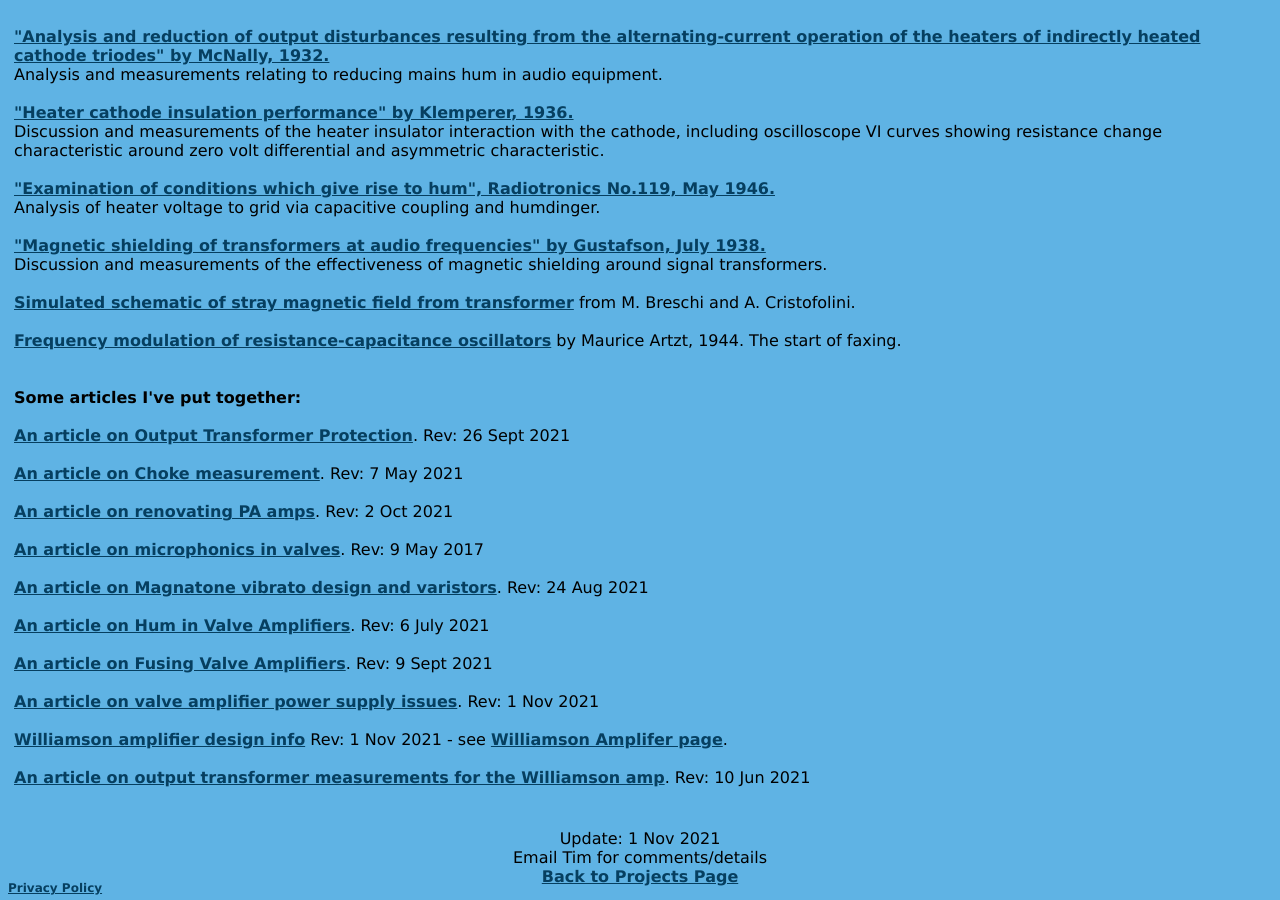
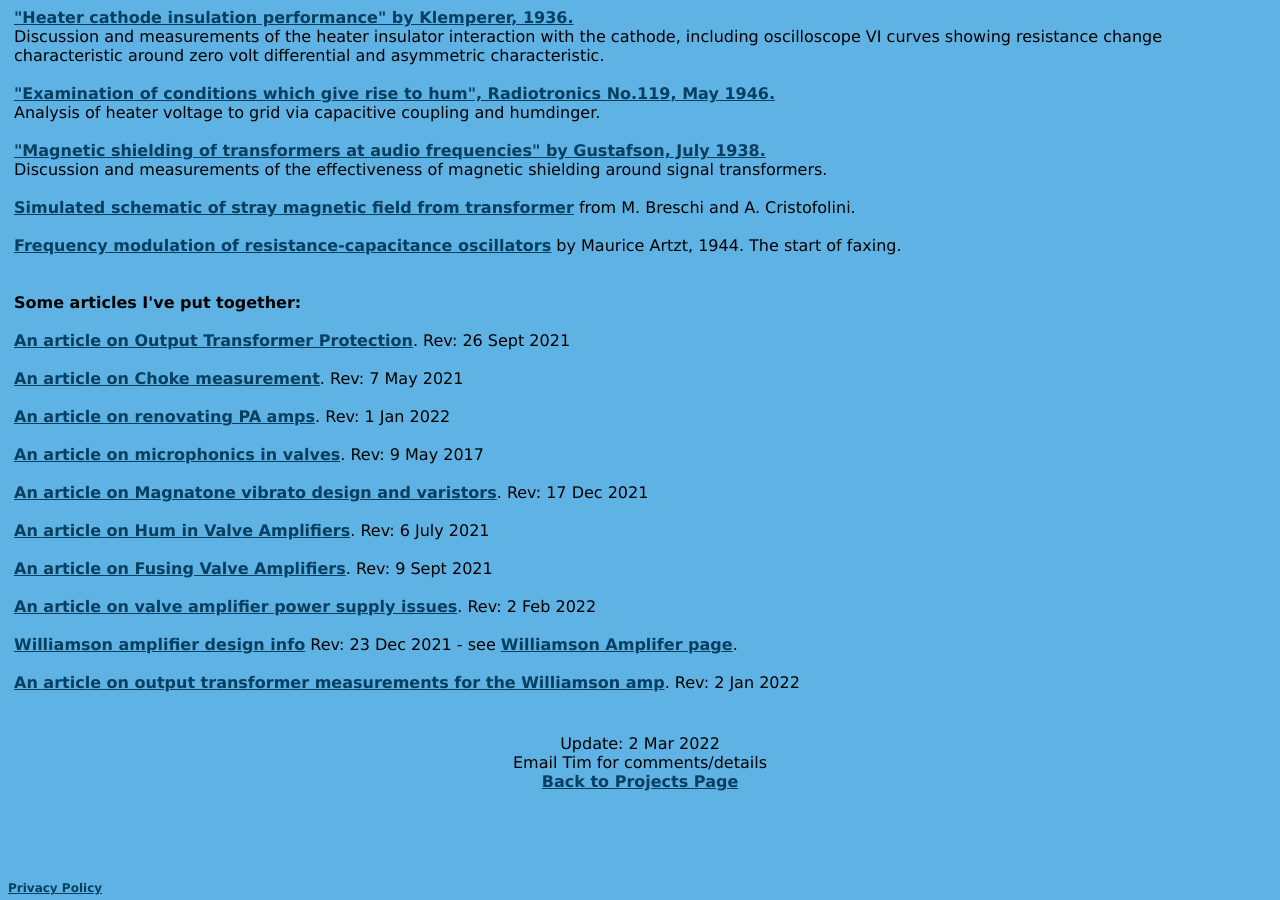
Before and after one commit to michael-robbins/michael-robbins.github.io, a Jekyll site: the page built from projects/Valve Info.html, in a window 1280 px wide and 900 px high, scrolled down 2833 px. Built offline with Jekyll 4.4.1, drawn with Linux system fonts in a browser that asks for light colours.

Commit message:
Update Valve Info.html

```diff
--- a/projects/Valve Info.html
+++ b/projects/Valve Info.html
@@ -159,21 +159,16 @@ layout: default
       <a href="/static/Optimum air gap for various.pdf">"Optimum air gap for various magnetic materials in cores of coils subject to superposed direct current" by Legg, 1945. </a>
       <br />
       <br />
-      <br />
       <a href="/static/THE INCREMENTAL MAGNETIC PROPERTIES OF SILICON-IRON ALLOYS.pdf">"The incremental magnetic properties of silicon-iron alloys" by Carter & Richards, 1949. </a>
-      <br />
       <br />
       <br />
       <a href="/static/THE MEASUREMENT OF CHOKE COIL INDUCTANCE.pdf">"The measurement of choke coil inductance" by Wright & Bowditch, 1927. </a>
       <br />
       <br />
-      <br />
       <a href="/static/The practical design of iron-cored.pdf">"The practical design of iron-cored transformers and chokes carrying d.c." by Palmer, 1946. </a>
       <br />
       <br />
-      <br />
       <a href="/static/Characteristics and applications of selenium.pdf">"Characteristics and applications of selenium-rectifier cells" by Harty, 1943. </a>
-      <br />
       <br />
       <br />
       <a href="/static/OPERATION OF THE HEATERS.pdf">"Analysis and reduction of output disturbances resulting from the alternating-current operation of the heaters of indirectly heated cathode triodes" by McNally, 1932. </a>
@@ -209,28 +204,28 @@ layout: default
       <br /><br />
       <a href="/static/Choke measurement.pdf">An article on Choke measurement</a>. Rev: 7 May 2021
       <br /><br />
-      <a href="/static/Renovating PA amps.pdf">An article on renovating PA amps</a>. Rev: 2 Oct 2021
+      <a href="/static/Renovating PA amps.pdf">An article on renovating PA amps</a>. Rev: 1 Jan 2022
       <br /><br />
       <a href="/static/Microphonics in valves.pdf">An article on microphonics in valves</a>. Rev: 9 May 2017
       <br /><br />
-      <a href="/static/Magnatone vibrato design.pdf">An article on Magnatone vibrato design and varistors</a>. Rev: 24 Aug 2021
+      <a href="/static/Magnatone vibrato design.pdf">An article on Magnatone vibrato design and varistors</a>. Rev: 17 Dec 2021
       <br /><br />
       <a href="/static/Hum article.pdf">An article on Hum in Valve Amplifiers</a>. Rev: 6 July 2021
       <br /><br />
       <a href="/static/Valve amp fusing.pdf">An article on Fusing Valve Amplifiers</a>. Rev: 9 Sept 2021
       <br /><br />
-      <a href="/static/Power%20supply%20issues%20for%20tube%20amps.pdf">An article on valve amplifier power supply issues</a>. Rev: 1 Nov 2021
+      <a href="/static/Power%20supply%20issues%20for%20tube%20amps.pdf">An article on valve amplifier power supply issues</a>. Rev: 2 Feb 2022
       <br /><br />
-      <a href="/static/Williamson design info.pdf">Williamson amplifier design info</a> Rev: 1 Nov 2021 - see <a href="/projects/Williamson.html">Williamson Amplifer page</a>.
+      <a href="/static/Williamson design info.pdf">Williamson amplifier design info</a> Rev: 23 Dec 2021 - see <a href="/projects/Williamson.html">Williamson Amplifer page</a>.
       <br /><br />
-       <a href="/static/Williamson%20output%20transformer%20measurements.pdf">An article on output transformer measurements for the Williamson amp</a>. Rev: 10 Jun 2021
+       <a href="/static/Williamson%20output%20transformer%20measurements.pdf">An article on output transformer measurements for the Williamson amp</a>. Rev: 2 Jan 2022
       <br /><br />
       <br />
     </td>
   </tr>
   <tr>
     <td align="center">
-      Update: 1 Nov 2021
+      Update: 2 Mar 2022
       <br />
       Email Tim for comments/details
       <br/>
```
